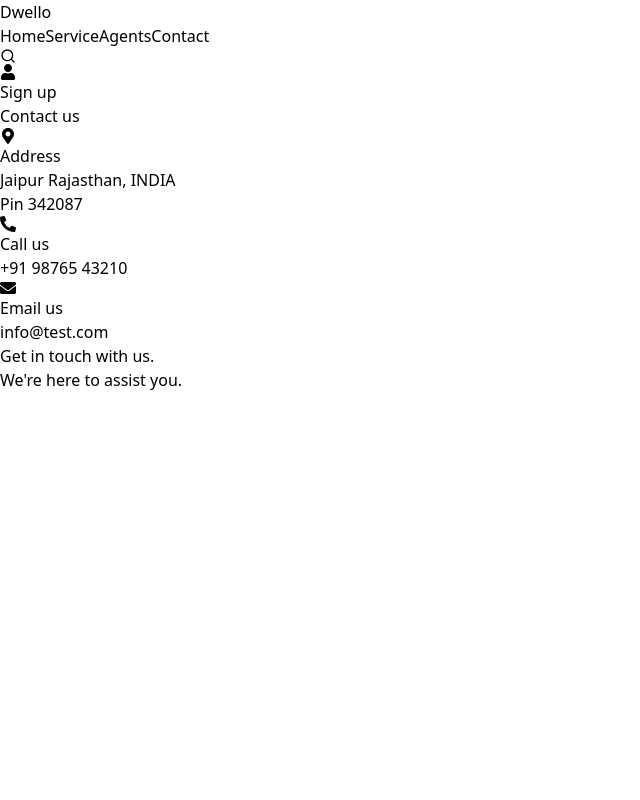
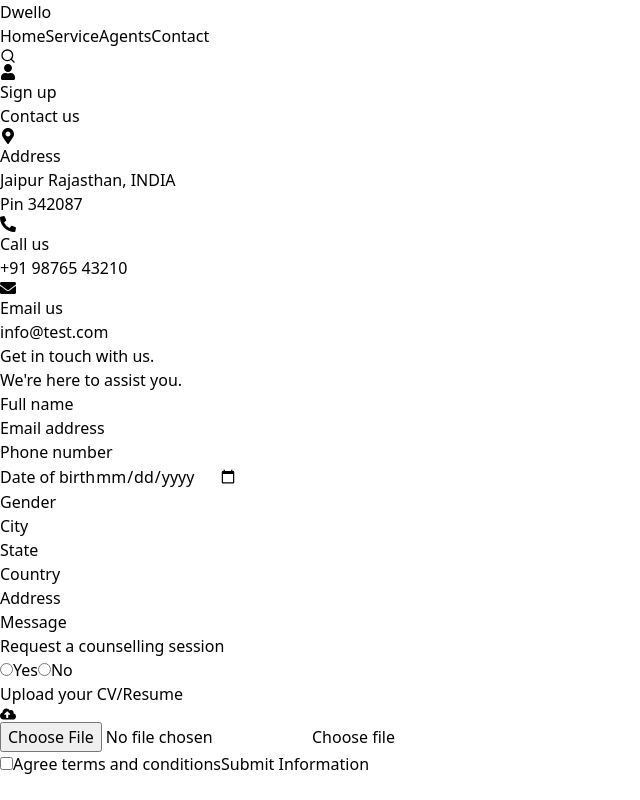
Before and after one commit to Muskan6wq/Hotel-app, a React (Vite) app: page /contact in a window 1280 px wide. Shown: the whole page, without its empty margins (0-640 px from the left). Built offline with nearby package versions, Linux system fonts and the light colour scheme.

Commit message:
form change

```diff
--- a/src/components/ContactForm.jsx
+++ b/src/components/ContactForm.jsx
@@ -1,97 +1,121 @@
-import { FaCloudUploadAlt, FaEnvelope, FaMapMarkerAlt, FaPhoneAlt } from "react-icons/fa";
-import Navbar from "../components/Navbar";
+import { FaCloudUploadAlt } from "react-icons/fa";
 
-const Contact = () => {
+
+const ContactForm = () => {
     return (
-        <>
-            <Navbar />
+        <div className="bg-[#FFF4EF] max-w-5xl mx-auto p-8 md:p-12 rounded-2xl shadow-sm text-left">
+            <form className="grid md:grid-cols-2 gap-6">
 
-            {/* Top Contact Info Section */}
-            <div className="max-w-6xl mx-auto py-10 px-4">
-                <h2 className="text-2xl md:text-3xl font-semibold mb-8 border-l-4 border-black pl-4">
-                    Contact us
-                </h2>
-
-                <div className="grid grid-cols-1 md:grid-cols-3 gap-6 text-center">
-                    {/* Address */}
-                    <div className="flex flex-col items-center space-y-2">
-                        <FaMapMarkerAlt className="text-pink-500 text-3xl" />
-                        <p className="font-semibold">Address</p>
-                        <p>Jaipur Rajasthan INDIA<br />Pin 342087</p>
+                {/* Full name */}
+                <div>
+                    <label className="block text-sm font-medium text-gray-800 mb-1">Full name</label>
+                    <input type="text" className="w-full border-b border-gray-400 bg-transparent p-2 outline-none" />
                 </div>
 
-                    {/* Call */}
-                    <div className="flex flex-col items-center space-y-2">
-                        <FaPhoneAlt className="text-pink-500 text-3xl" />
-                        <p className="font-semibold">Call us</p>
-                        <p>+91 98765 43210</p>
+                {/* Email address */}
+                <div>
+                    <label className="block text-sm font-medium text-gray-800 mb-1">Email address</label>
+                    <input type="email" className="w-full border-b border-gray-400 bg-transparent p-2 outline-none" />
                 </div>
 
-                    {/* Email */}
-                    <div className="flex flex-col items-center space-y-2">
-                        <FaEnvelope className="text-pink-500 text-3xl" />
-                        <p className="font-semibold">Email us</p>
-                        <p>info@test.com</p>
+                {/* Phone number */}
+                <div>
+                    <label className="block text-sm font-medium text-gray-800 mb-1">Phone number</label>
+                    <input type="text" className="w-full border-b border-gray-400 bg-transparent p-2 outline-none" />
                 </div>
+
+                {/* Date of Birth */}
+                <div>
+                    <label className="block text-sm font-medium text-gray-800 mb-1">Date of birth</label>
+                    <input type="date" className="w-full border-b border-gray-400 bg-transparent p-2 outline-none" />
+                </div>
+
+                {/* Gender */}
+                <div>
+                    <label className="block text-sm font-medium text-gray-800 mb-1">Gender</label>
+                    <input type="text" className="w-full border-b border-gray-400 bg-transparent p-2 outline-none" />
+                </div>
+
+                {/* City */}
+                <div>
+                    <label className="block text-sm font-medium text-gray-800 mb-1">City</label>
+                    <input type="text" className="w-full border-b border-gray-400 bg-transparent p-2 outline-none" />
+                </div>
+
+                {/* State */}
+                <div>
+                    <label className="block text-sm font-medium text-gray-800 mb-1">State</label>
+                    <input type="text" className="w-full border-b border-gray-400 bg-transparent p-2 outline-none" />
+                </div>
+
+                {/* Country */}
+                <div>
+                    <label className="block text-sm font-medium text-gray-800 mb-1">Country</label>
+                    <input type="text" className="w-full border-b border-gray-400 bg-transparent p-2 outline-none" />
+                </div>
+
+                {/* Address */}
+                <div>
+                    <label className="block text-sm font-medium text-gray-800 mb-1">Address</label>
+                    <input type="text" className="w-full border-b border-gray-400 bg-transparent p-2 outline-none" />
+                </div>
+
+                {/* Message */}
+                <div>
+                    <label className="block text-sm font-medium text-gray-800 mb-1">Message</label>
+                    <input type="text" className="w-full border-b border-gray-400 bg-transparent p-2 outline-none " />
+                </div>
+
+
+                {/* Counselling Session */}
+                <div>
+                    <label className="block text-sm font-medium text-gray-800 mb-2">Request a counselling session</label>
+                    <div className="flex gap-4 text-gray-800">
+                        <label className="flex items-center gap-1">
+                            <input type="radio" name="counselling" value="yes" />
+                            Yes
+                        </label>
+                        <label className="flex items-center gap-1">
+                            <input type="radio" name="counselling" value="no" />
+                            No
+                        </label>
                     </div>
                 </div>
 
-            {/* Form Section with Background */}
-            <div className="bg-[#FFF4EF] py-12 px-4">
-                <div className="max-w-6xl mx-auto">
-                    <h2 className="text-center text-2xl md:text-3xl font-semibold mb-8">
-                        Get in touch with us.<br />
-                        <span className="font-normal">We're here to assist you.</span>
-                    </h2>
 
-                    {/* Contact Form */}
-                    <form className="grid grid-cols-1 md:grid-cols-2 gap-6">
-                        <input type="text" placeholder="Full name" className="border-b bg-transparent p-2" />
-                        <input type="email" placeholder="Email address" className="border-b bg-transparent p-2" />
-                        <input type="text" placeholder="Phone number" className="border-b bg-transparent p-2" />
-                        <input type="date" placeholder="Date of birth" className="border-b bg-transparent p-2" />
-                        <input type="text" placeholder="Gender" className="border-b bg-transparent p-2" />
-                        <input type="text" placeholder="City" className="border-b bg-transparent p-2" />
-                        <input type="text" placeholder="State" className="border-b bg-transparent p-2" />
-                        <input type="text" placeholder="Country" className="border-b bg-transparent p-2" />
-                        <input type="text" placeholder="Address" className="border-b bg-transparent p-2 md:col-span-1" />
-                        <input type="text" placeholder="Message" className="border-b bg-transparent p-2 md:col-span-1" />
-
-                        {/* Upload CV (below Message) */}
-                        <div className="md:col-start-2">
-                            <label className="block text-sm font-semibold mb-2">Upload your CV/Resume</label>
-                            <div className="flex items-center gap-2">
-                                <FaCloudUploadAlt className="text-lg text-gray-700" />
-                                <input type="file" className="text-sm text-gray-600" />
+                {/* Upload CV/Resume */}
+                <div>
+                    <label className="block text-sm font-medium text-gray-800 mb-2">Upload your CV/Resume</label>
+                    <div className="flex items-center gap-2 mb-4">
+                        <FaCloudUploadAlt className="text-xl text-gray-800" />
+                        <label className="cursor-pointer text-sm text-gray-800">
+                            <input type="file" className="hidden" />
+                            Choose file
+                        </label>
                     </div>
+                    <div className="border-b border-gray-400 w-full" />
                 </div>
 
-                        {/* Request counselling */}
-                        <div className="md:col-span-2 flex items-center gap-6">
-                            <label className="text-sm font-semibold">Request a counselling session:</label>
-                            <label><input type="radio" name="counselling" defaultChecked /> Yes</label>
-                            <label><input type="radio" name="counselling" /> No</label>
-                        </div>
 
-                        {/* Terms Checkbox */}
-                        <div className="md:col-span-2">
-                            <label className="flex items-center gap-2 text-sm">
-                                <input type="checkbox" />
+
+                {/* Checkbox + Submit Button - Full width */}
+                <div className="md:col-span-2 flex flex-col gap-4 mt-1">
+                    <label className="text-sm text-gray-800">
+                        <input type="checkbox" className="mr-2" />
                         Agree terms and conditions
                     </label>
-                        </div>
-
-                        {/* Submit Button */}
-                        <div className="md:col-span-2">
-                            <button type="submit" className="bg-black text-white py-2 px-6 rounded-md">
+                    <button
+                        type="submit"
+                        className="bg-[#2A2A2A] text-white px-6 py-2 rounded hover:bg-[#444] w-fit"
+                    >
                         Submit Information
                     </button>
                 </div>
+
+
             </form>
         </div>
-            </div>
-        </>
     );
 };
 
-export default Contact;
+export default ContactForm;
--- a/src/pages/Contact.jsx
+++ b/src/pages/Contact.jsx
@@ -1,5 +1,7 @@
 import { FaEnvelope, FaMapMarkerAlt, FaPhoneAlt } from "react-icons/fa";
+import ContactForm from "../components/ContactForm";
 import Navbar from "../components/Navbar";
+
 
 const Contact = () => {
     return (
@@ -39,20 +41,25 @@ const Contact = () => {
                 </div>
             </div>
 
-            {/* Centered Heading below */}
-            <div className="mt-12 text-center">
-                <h3 className="text-2xl md:text-3xl font-semibold mb-2">
-                    Get in touch with us.
-                </h3>
-                <p className="text-gray-600 text-lg">We're here to assist you.</p>
-            </div>
 
+            {/* Contact form section */}
 
+            <section className="bg-white py-12 px-4">
+                <div className="text-center mb-10">
+                    <h3 className="text-2xl md:text-3xl font-semibold mb-2">
+                        Get in touch with us.
+                    </h3>
+                    <p className="text-gray-600 text-lg">
+                        We're here to assist you.
+                    </p>
+                </div>
 
-            {/* Form section starts */}
-            <div div className="bg-white py-10 px-4" >
-                {/* form goes here (you already have it) */}
-            </div >
+                {/* Peach background form box */}
+                <div className="max-w-6xl mx-auto bg-[#FFF4EF] p-8 md:p-12 rounded-2xl shadow-sm">
+                    <ContactForm />
+                </div>
+            </section>
+
         </>
     );
 };
```
Lines whose indentation alone changed are shown as unchanged.
